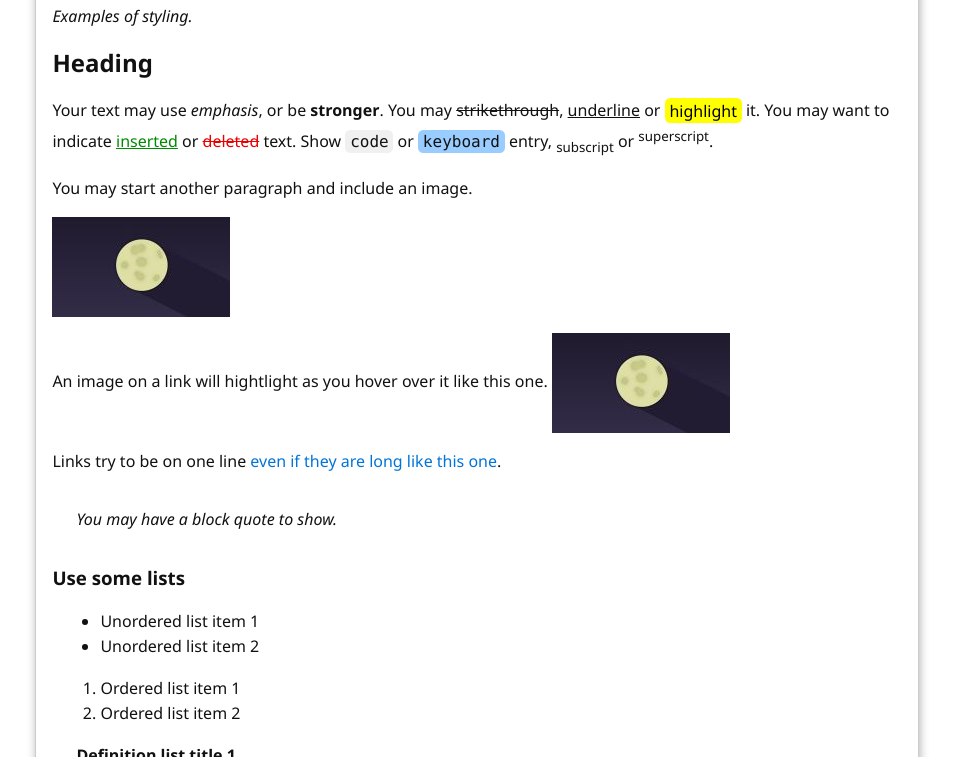
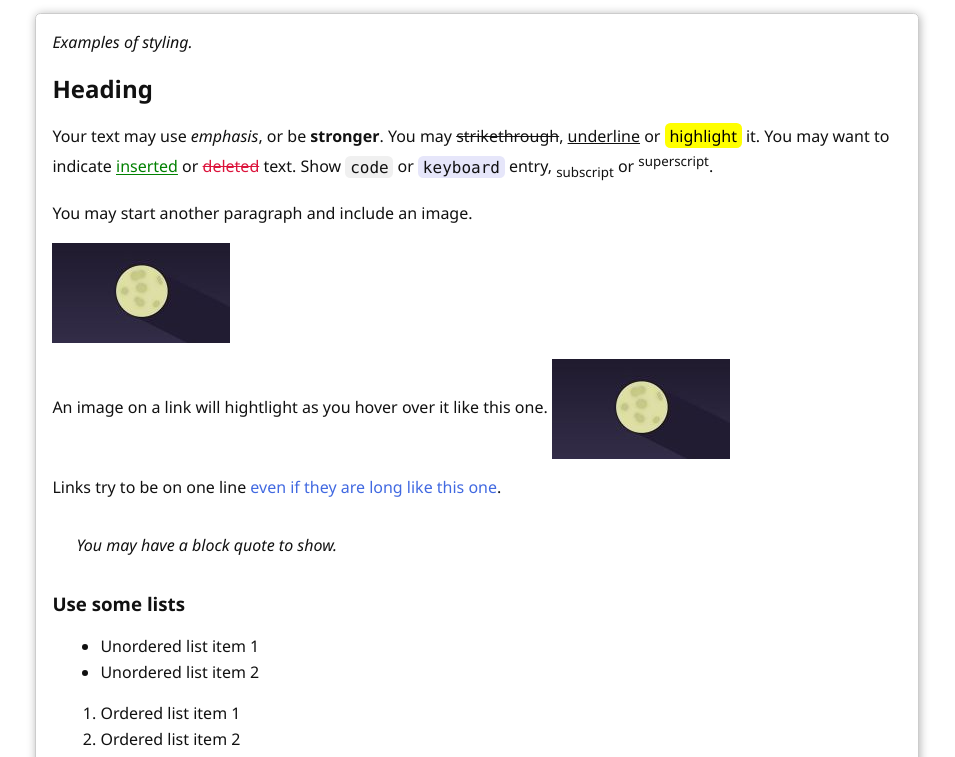
Before and after one commit to areve/flatcss, a website: page docs/index.html in a window 1280 px wide. Shown: the part 534-1291 px from the top of the page, without its empty margins (163-1118 px from the left). Drawn offline with Linux system fonts and the light colour scheme.

Commit message:
used named colours for easy replication in inheriting themes

```diff
--- a/docs/index.html
+++ b/docs/index.html
@@ -30,7 +30,7 @@
       and no javascript.</blockquote>
 
     <p>Or build all your styles on top. <strong>flat.css</strong> does not give you any fancy widgets, it just styles
-      every HTML5 element and makes it flow on the page without any fuss. You don't need to learn a lot of classes everything else is automatic when you install.</p>
+      every HTML5 element and makes it flow on the page without any fuss. You don't need to learn a lot of classes everything else is automatic when you install. Amongst other things you get carefully aligned form controls, semantically correct colouring with accessible contrast, validation hints on form controls and cross-browser consistency.</p>
     <ol>
       <li>Add <code>&lt;link href="https://unpkg.com/flatcss@1.1.0/flat.css" rel="stylesheet" type="text/css" media="screen"&gt;</code> to your page.</li>
       <li>Add <code>class="flat theme"</code> to your<code>&lt;html&gt;</code> tag.</li>
@@ -236,7 +236,7 @@
       <p>After adding <strong>flat.css</strong> add <code>class="flat theme"</code> to your<code>&lt;html&gt;</code> tag to get all of the features, once added with no other styles  your page will be styled much like this documentation page. But you may want slightly less, here are some options:</p>
       <ul>
         <li><code>class="flat"</code> - on its own you get
-          aligned form controls, semantically correct colouring, validation hints on form controls. You do not get bevelled corners, body margins, drop shadows or other things below.</li>
+          aligned form controls, semantically correct colouring with accessible contrast, validation hints on form controls. You do not get bevelled corners, body margins, drop shadows or other things below.</li>
         <li><code>class="flat styling"</code> - adds some basic styling but excludes things listed below.
         <li><code>class="flat shadows"</code> - adds shadows to buttons and some other elements.
         <li><code>class="flat transitions"</code> - adds transitions when hovering over buttons.
--- a/src/styles/_control-styling.scss
+++ b/src/styles/_control-styling.scss
@@ -216,7 +216,7 @@ $controls__progress__color: $core__button-submit__background-color !default;
 
     %flat-output {
       @if $enable-semantic-colors {
-        background-color: $core__code__background-color;
+        background-color: $core__output__background-color;
       }
     }
 
--- a/src/styles/_core.scss
+++ b/src/styles/_core.scss
@@ -1,12 +1,12 @@
 /* _core.scss */
 
 // semantic colors
-$core__success__color: #008A00 !default;
-$core__optional__color: #aaa !default;
-$core__error__color: #EB0000 !default;
-$core__samp-kbd-var__background-color: #9cf !default;
-$core__code__background-color: #F0F0F0 !default;
-$core__mark__background-color: #ff0 !default;
+$core__success__color: green !default
+$core__error__color: crimson !default;
+$core__samp-kbd-var__background-color: lavender !default;
+$core__code__background-color: #F0F0F0 !default; // NB #F0F0F0 is the same as hljs default theme
+$core__output__background-color: oldlace;
+$core__mark__background-color: yellow !default;
 
 $core__control__validation--border-width: 3px;
 
@@ -52,9 +52,9 @@ $core__h6__font-size: 0.67em !default;
 // button colors
 $core__button__background-color: #eee;
 $core__button__color: #111;
-$core__button-submit__background-color: #0074d9 !default;
+$core__button-submit__background-color: royalblue !default;
 $core__button-submit__color: #fff !default;
-$core__button-reset__background-color: #D64300 !default;
+$core__button-reset__background-color: firebrick !default;
 $core__button-reset__color: #fff !default;
 
 // options
@@ -82,11 +82,11 @@ $enable-bustout-prevention: true !default;
 }
 
 @function disable-color($color) {
-  $target: #ccc;
-  @return  mix($target, desaturate(lighten($color, 0%), 50%), 42%);
+  $target: #fff;
+  @return  mix($target, desaturate(lighten($color, 0%), 40%), 50%);
 }
 
 @function readonly-color($color) {
-  $target: #ccc;
-  @return  mix($target, desaturate($color, 50%), 25%);
+  $target: #fff;
+  @return  mix($target, desaturate(lighten($color, 0%), 40%), 50%);
 }
--- a/src/styles/_theme.scss
+++ b/src/styles/_theme.scss
@@ -244,9 +244,3 @@ $theme__control__box-shadow--focus: 0 0 0 $theme__control__border-width--focus r
     border: $core__border;
   }
 }
-
-%flat-th {
-  %flat-styling & {
-    background-color: $theme__table__color;
-  }
-}
```
Also changed, not shown: docs/assets/example.html (+1 -1 lines), src/assets/example.html (+1 -1 lines), src/templates/index.html (+2 -2 lines), docs/flat.css, flat.css, flat.min.css.
